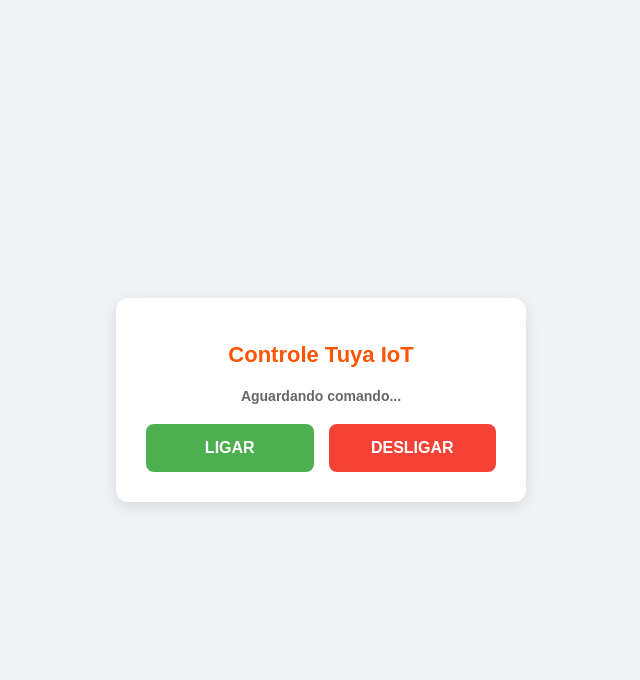
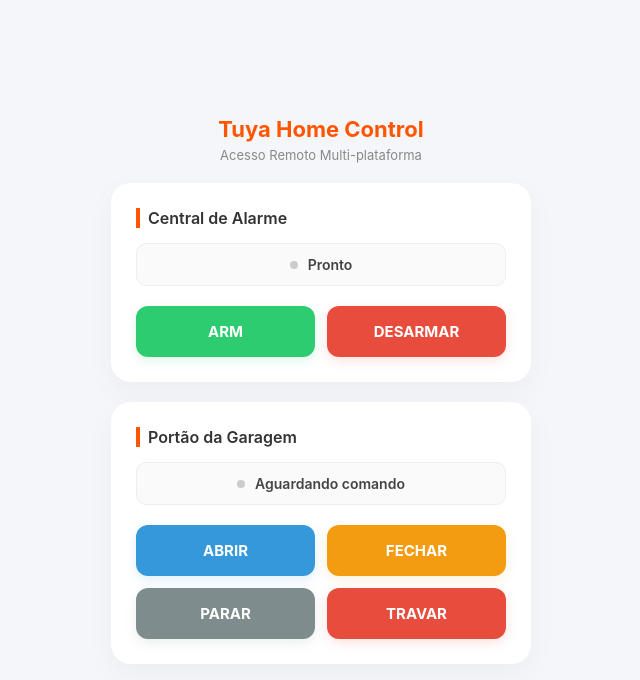
Before and after one commit to Seupaulo/tuya, a website: page index.html in a window 1280 px wide. Shown: the whole page, without its empty margins (319-959 px from the left). Drawn offline with Linux system fonts and the light colour scheme.

Commit message:
Update index.html

```diff
--- a/index.html
+++ b/index.html
@@ -2,67 +2,107 @@
 <html lang="pt-BR">
 <head>
     <meta charset="UTF-8">
-    <meta name="viewport" content="width=device-width, initial-scale=1.0">
-    <title>Painel IoT Tuya</title>
+    <meta name="viewport" content="width=device-width, initial-scale=1.0, maximum-scale=1.0, user-scalable=no">
+    <title>Painel de Controle IoT</title>
     <style>
-        body { font-family: sans-serif; background: #f0f2f5; display: flex; justify-content: center; align-items: center; min-height: 100vh; margin: 0; }
-        .card { background: white; padding: 30px; border-radius: 12px; box-shadow: 0 4px 15px rgba(0,0,0,0.1); text-align: center; max-width: 350px; width: 100%; }
-        h1 { color: #ff5500; font-size: 22px; margin-bottom: 20px; }
-        .status { font-size: 14px; color: #666; margin-bottom: 20px; font-weight: bold; }
-        .btn-group { display: flex; gap: 15px; }
-        button { flex: 1; border: none; padding: 15px; font-size: 16px; font-weight: bold; border-radius: 8px; cursor: pointer; color: white; transition: 0.2s; }
-        button:disabled { background: #ccc !important; cursor: not-allowed; }
-        .btn-on { background: #4caf50; }
-        .btn-on:hover { background: #43a047; }
-        .btn-off { background: #f44336; }
-        .btn-off:hover { background: #e53935; }
+        * { box-sizing: border-box; margin: 0; padding: 0; font-family: -apple-system, BlinkMacSystemFont, "Segoe UI", Roboto, sans-serif; }
+        body { background-color: #f4f6f9; display: flex; justify-content: center; align-items: center; min-height: 100vh; padding: 20px; }
+        .container { width: 100%; max-width: 420px; }
+        .card { background: #ffffff; padding: 25px; border-radius: 20px; box-shadow: 0 10px 30px rgba(0,0,0,0.04); margin-bottom: 20px; }
+        h1 { color: #ff5500; font-size: 22px; font-weight: 700; margin-bottom: 5px; text-align: center; }
+        .subtitle { font-size: 13px; color: #888; margin-bottom: 20px; text-align: center; }
+        h2 { font-size: 16px; color: #333; margin-bottom: 15px; font-weight: 600; text-align: left; border-left: 4px solid #ff5500; padding-left: 8px; }
+        .status-box { background: #fafafa; border: 1px solid #eee; padding: 12px; border-radius: 10px; font-size: 14px; color: #444; margin-bottom: 20px; font-weight: 600; display: flex; align-items: center; justify-content: center; gap: 10px; }
+        .status-dot { width: 8px; height: 8px; background-color: #ccc; border-radius: 50%; }
+        .btn-group { display: flex; gap: 12px; }
+        .grid-2x2 { display: grid; grid-template-columns: 1fr 1fr; gap: 12px; }
+        button { width: 100%; border: none; padding: 16px; font-size: 15px; font-weight: 700; border-radius: 12px; cursor: pointer; color: white; transition: 0.1s; -webkit-tap-highlight-color: transparent; }
+        button:active { transform: scale(0.98); }
+        button:disabled { background: #dcdcdc !important; color: #999; cursor: not-allowed; transform: none; box-shadow: none !important; }
+        .btn-on { background: #2ecc71; box-shadow: 0 4px 12px rgba(46, 204, 113, 0.15); }
+        .btn-off { background: #e74c3c; box-shadow: 0 4px 12px rgba(231, 76, 60, 0.15); }
+        .btn-blue { background: #3498db; box-shadow: 0 4px 12px rgba(52, 152, 219, 0.15); }
+        .btn-orange { background: #f39c12; box-shadow: 0 4px 12px rgba(243, 156, 18, 0.15); }
+        .btn-grey { background: #7f8c8d; box-shadow: 0 4px 12px rgba(127, 140, 141, 0.15); }
     </style>
 </head>
 <body>
 
-<div class="card">
-    <h1>Controle Tuya IoT</h1>
-    <div id="status" class="status">Aguardando comando...</div>
-    <div class="btn-group">
-        <button id="btn-on" class="btn-on" onclick="controlar(true)">LIGAR</button>
-        <button id="btn-off" class="btn-off" onclick="controlar(false)">DESLIGAR</button>
+<div class="container">
+    <h1>Tuya Home Control</h1>
+    <p class="subtitle">Acesso Remoto Multi-plataforma</p>
+
+    <div class="card">
+        <h2>Central de Alarme</h2>
+        <div class="status-box">
+            <div id="alarme-dot" class="status-dot"></div>
+            <span id="alarme-status">Pronto</span>
+        </div>
+        <div class="btn-group">
+            <button id="btn-arm" class="btn-on" onclick="comandar('alarme', 'ligar')">ARM</button>
+            <button id="btn-disarm" class="btn-off" onclick="comandar('alarme', 'desligar')">DESARMAR</button>
+        </div>
+    </div>
+
+    <div class="card">
+        <h2>Portão da Garagem</h2>
+        <div class="status-box">
+            <div id="portao-dot" class="status-dot"></div>
+            <span id="portao-status">Aguardando comando</span>
+        </div>
+        <div class="grid-2x2">
+            <button id="btn-abrir" class="btn-blue" onclick="comandar('portao', 'abrir')">ABRIR</button>
+            <button id="btn-fechar" class="btn-orange" onclick="comandar('portao', 'fechar')">FECHAR</button>
+            <button id="btn-parar" class="btn-grey" onclick="comandar('portao', 'parar')">PARAR</button>
+            <button id="btn-travar" class="btn-off" onclick="comandar('portao', 'travar')">TRAVAR</button>
+        </div>
     </div>
 </div>
 
 <script>
-    // Como o site e a API estarão na mesma plataforma Vercel, basta usar a rota relativa!
     const API_URL = '/api/control';
 
-    async function controlar(status) {
-        const btnOn = document.getElementById('btn-on');
-        const btnOff = document.getElementById('btn-off');
-        const txtStatus = document.getElementById('status');
+    async function comandar(target, action) {
+        const botoes = document.querySelectorAll('button');
+        const txtStatus = document.getElementById(`${target}-status`);
+        const dot = document.getElementById(`${target}-dot`);
 
-        btnOn.disabled = true;
-        btnOff.disabled = true;
-        txtStatus.innerText = 'Enviando comando...';
+        // Bloqueia temporariamente todos os botões para evitar duplo clique
+        botoes.forEach(btn => btn.disabled = true);
+
+        const textoOriginalAlarme = txtStatus.innerText;
+        txtStatus.innerText = 'Enviando sinal...';
+        dot.style.background = '#f1c40f'; // Amarelo
 
         try {
             const res = await fetch(API_URL, {
                 method: 'POST',
                 headers: { 'Content-Type': 'application/json' },
-                body: JSON.stringify({ status })
+                body: JSON.stringify({ target, action })
             });
             const data = await res.json();
 
             if (res.ok && data.success) {
-                txtStatus.style.color = status ? '#4caf50' : '#f44336';
-                txtStatus.innerText = `Dispositivo ${status ? 'LIGADO' : 'DESLIGADO'} com sucesso!`;
+                if (target === 'alarme') {
+                    txtStatus.innerText = action === 'ligar' ? 'Alarme Armado' : 'Alarme Desarmado';
+                    dot.style.background = action === 'ligar' ? '#2ecc71' : '#e74c3c';
+                } else {
+                    txtStatus.innerText = `Sinal [${action.toUpperCase()}] Enviado!`;
+                    dot.style.background = '#3498db';
+                    setTimeout(() => {
+                        txtStatus.innerText = 'Aguardando comando';
+                        dot.style.background = '#ccc';
+                    }, 2500);
+                }
             } else {
-                txtStatus.style.color = '#ff9800';
-                txtStatus.innerText = `Erro: ${data.message}`;
+                txtStatus.innerText = `Erro: ${data.message || 'Falha'}`;
+                dot.style.background = '#7f8c8d';
             }
         } catch (err) {
-            txtStatus.style.color = '#f44336';
-            txtStatus.innerText = 'Falha na conexão de rede.';
+            txtStatus.innerText = 'Falha de rede.';
+            dot.style.background = '#7f8c8d';
         } finally {
-            btnOn.disabled = false;
-            btnOff.disabled = false;
+            botoes.forEach(btn => btn.disabled = false);
         }
     }
 </script>
```
